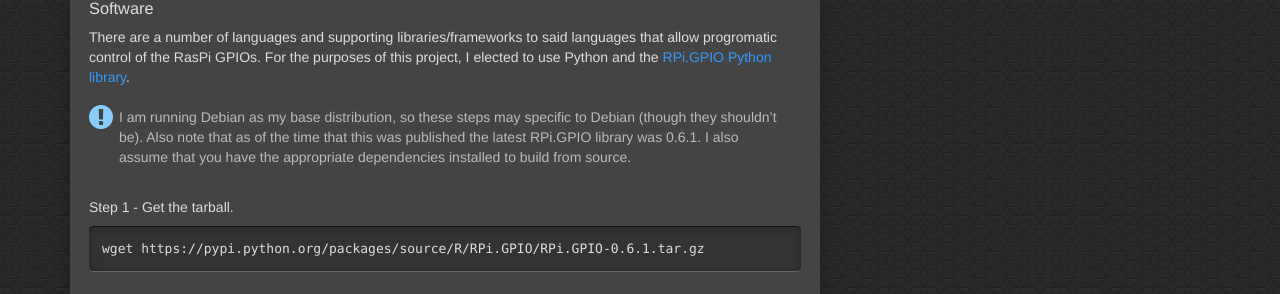
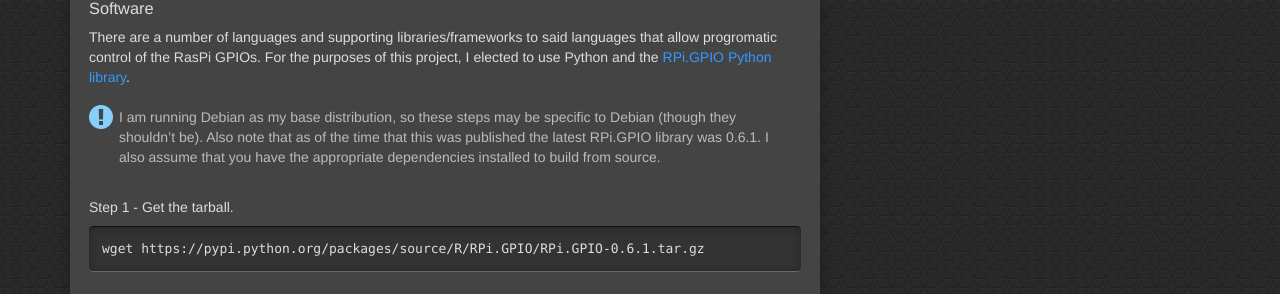
Before and after one commit to enhanced/enhanced.github.io, a Jekyll site: the page built from _posts/2016-02-16-Rasberry_Pi_Power_Control_PT1.md, in a window 1280 px wide and 900 px high, scrolled down 2261 px. Shown: the part 151-445 px from the top of the window. Built offline with Jekyll 4.4.1, drawn with Linux system fonts in a browser that asks for light colours.

```diff
--- a/_posts/2016-02-16-Rasberry_Pi_Power_Control_PT1.md
+++ b/_posts/2016-02-16-Rasberry_Pi_Power_Control_PT1.md
@@ -76,7 +76,7 @@ Relay Board Pinout
 ### Software
 There are a number of languages and supporting libraries/frameworks to said languages that allow progromatic control of the RasPi GPIOs.  For the purposes of this project, I elected to use Python and the [RPi.GPIO Python library](https://pypi.python.org/pypi/RPi.GPIO).
 
->I am running Debian as my base distribution, so these steps may specific to Debian (though they shouldn't be).  Also note that as of the time that this was published the latest RPi.GPIO library was 0.6.1.  I also assume that you have the appropriate dependencies installed to build from source.
+>I am running Debian as my base distribution, so these steps may be specific to Debian (though they shouldn't be).  Also note that as of the time that this was published the latest RPi.GPIO library was 0.6.1.  I also assume that you have the appropriate dependencies installed to build from source.
  {: .note}
 
 Step 1 - Get the tarball.
```
